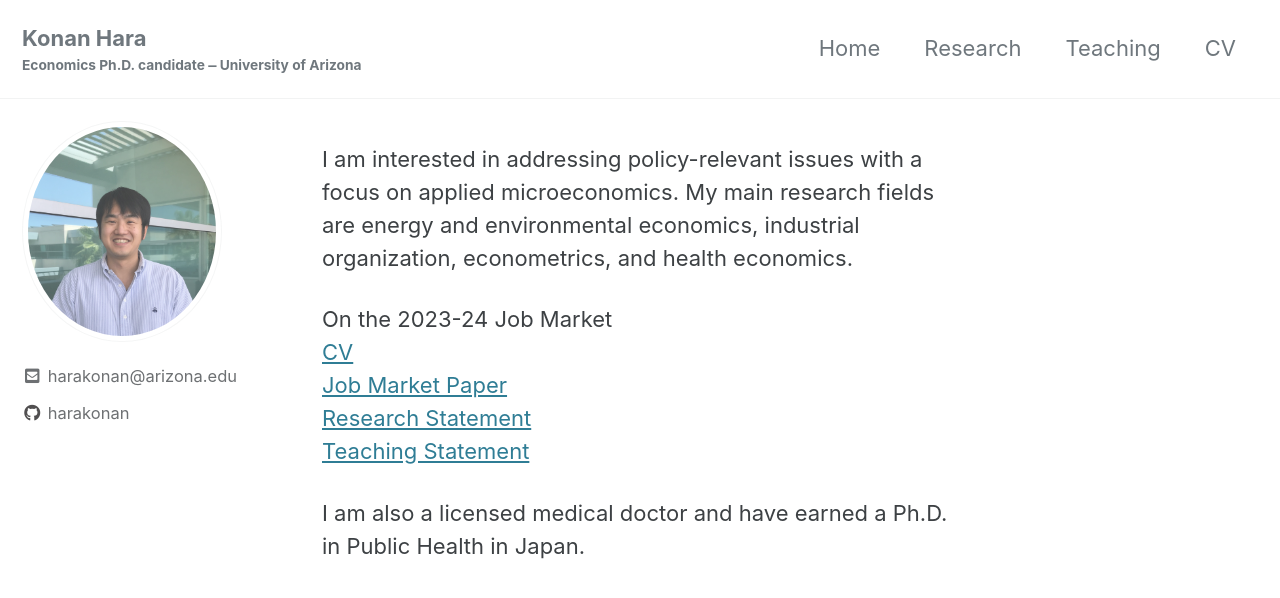
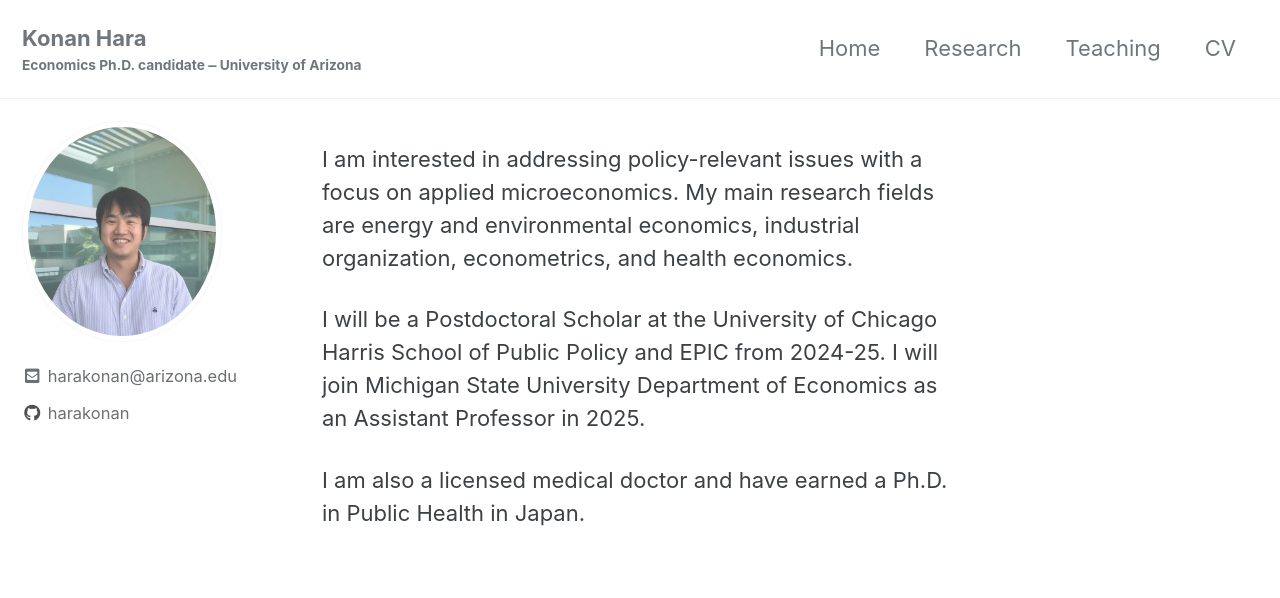
Before and after one commit to harakonan/harakonan.github.io, a Jekyll site: the page built from index.html, in a window 1280 px wide. Shown: the top 598 px of the page. Built offline with Jekyll 4.4.1, drawn with Linux system fonts in a browser that asks for light colours; cached includes are drawn as plain includes; the list of posts is cut into pages by our own code.

Commit message:
[UPDATE] JMP and Home

```diff
--- a/_layouts/home.html
+++ b/_layouts/home.html
@@ -5,10 +5,5 @@ layout: archive
 {{ content }}
 
 <p>I am interested in addressing policy-relevant issues with a focus on applied microeconomics. My main research fields are energy and environmental economics, industrial organization, econometrics, and health economics.</p>
-<p>On the 2023-24 Job Market<br />
-	<a href="../assets/pdfs/CV_KH_jobmarket.pdf">CV</a><br />
-	<a href="../assets/pdfs/Hara_RenewableRiskSharingAuction.pdf">Job Market Paper</a><br />
-	<a href="../assets/pdfs/research_statement.pdf">Research Statement</a><br />
-	<a href="../assets/pdfs/teaching_statement.pdf">Teaching Statement</a>
-</p>
+<p>I will be a Postdoctoral Scholar at the University of Chicago Harris School of Public Policy and EPIC from 2024-25. I will join Michigan State University Department of Economics as an Assistant Professor in 2025.</p>
 <p>I am also a licensed medical doctor and have earned a Ph.D. in Public Health in Japan.</p>
```
Also changed, not shown: 1 other file.
